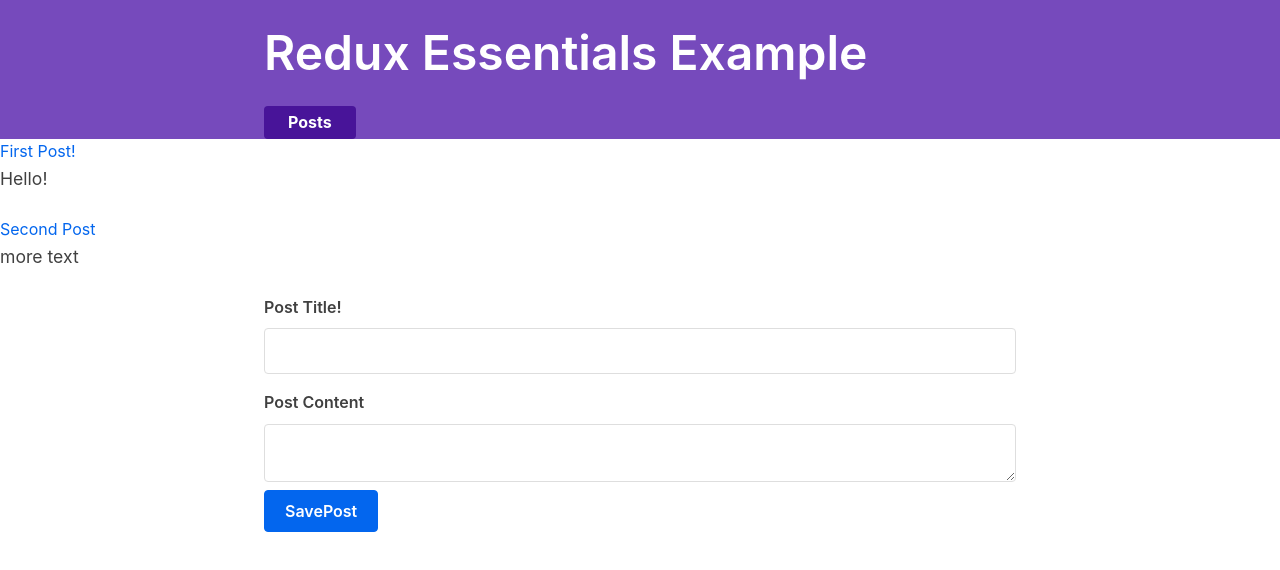
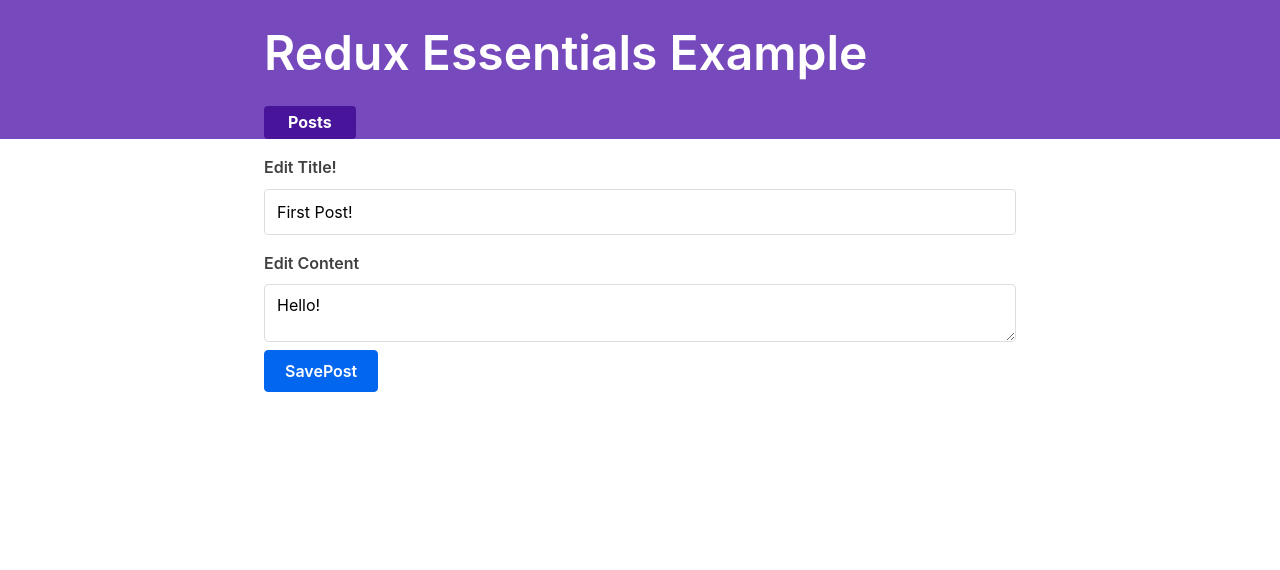
Before and after one commit to eviry-ishikawa/redux-toolkit-tutorial, a React (Create React App) app: page /editPost/1 in a window 1280 px wide. Before the commit this address led to /. Shown: the top 570 px of the page. Built offline with nearby package versions, Linux system fonts and the light colour scheme; what miragejs, txtgen would draw is missing.

Commit message:
edit post

```diff
--- a/src/App.js
+++ b/src/App.js
@@ -8,6 +8,7 @@ import {
 
 import { Navbar } from './app/Navbar'
 import { AddPostForm } from './features/posts/AddPostForm'
+import { EditPostForm } from './features/posts/EditPostForm'
 import { PostList } from './features/posts/PostList'
 import { SinglePostPage } from './features/posts/SinglePostPage'
 
@@ -27,6 +28,7 @@ function App() {
               </React.Fragment>)}
           />
           <Route exact path="/posts/:id" component={SinglePostPage} />
+          <Route exact path="/editPost/:id" component={EditPostForm} />
           <Redirect to="/" />
         </Switch>
 
--- a/src/features/posts/AddPostForm.js
+++ b/src/features/posts/AddPostForm.js
@@ -15,11 +15,7 @@ export  function AddPostForm() {
 
   const onSavePostClicked = () => {
     if(title && content) {
-      dispatch(postAdded({
-        id: nanoid(),
-        title,
-        content
-      }))
+      dispatch(postAdded(title,content))
     }
     setTitle("")
     setContent("")
--- /dev/null
+++ b/src/features/posts/EditPostForm.js
@@ -0,0 +1,57 @@
+import React, { useState } from 'react'
+import { useDispatch, useSelector } from 'react-redux'
+import { postAdded, postUpdate } from './postsSlice'
+import { nanoid } from '@reduxjs/toolkit'
+import { useHistory, useParams } from 'react-router-dom'
+
+
+export  function EditPostForm() {
+  const { id } = useParams()
+  const history = useHistory()
+
+  const post = useSelector(state => state.posts.find((post) => post.id === id))
+
+  const [title, setTitle] = useState(post.title)
+  const [content, setContent] = useState(post.content)
+
+  const dispatch = useDispatch()
+
+  const onTitleChanged = e => setTitle(e.target.value)
+  const onContentChanged = e => setContent(e.target.value)
+
+  const onSavePostClicked = () => {
+    if(title && content) {
+      dispatch(postUpdate({
+        id,
+        title,
+        content
+      }))
+    }
+    history.push(`/posts/${id}`)
+  }
+
+  return (
+    <div>
+      <section>
+        <form>
+          <label>Edit Title!</label>
+          <input
+            type="text"
+            id="editTitle"
+            name="editTitle"
+            value={title}
+            onChange={onTitleChanged}
+          />
+          <label>Edit Content</label>
+          <textarea
+            id="editContent"
+            name="editContent"
+            value={content}
+            onChange={onContentChanged}
+          />
+          <button type="button" onClick={onSavePostClicked}>SavePost</button>
+        </form>
+      </section>
+    </div>
+  )
+}
--- a/src/features/posts/SinglePostPage.js
+++ b/src/features/posts/SinglePostPage.js
@@ -1,6 +1,6 @@
 import React from "react"
 import { useSelector } from "react-redux"
-import { useParams } from "react-router-dom"
+import { Link, useParams } from "react-router-dom"
 
 export const SinglePostPage = () => {
   const { id: postId } = useParams()
@@ -23,6 +23,7 @@ export const SinglePostPage = () => {
       <h2>{post.title}</h2>
       <p>{post.content}</p>
       </article>
+      <Link to={`/editPost/${postId}`}>Edit Post</Link>
     </section>
   )
 }
--- a/src/features/posts/postsSlice.js
+++ b/src/features/posts/postsSlice.js
@@ -1,4 +1,4 @@
-import { createSlice } from "@reduxjs/toolkit"
+import { createSlice, nanoid } from "@reduxjs/toolkit"
 
 const initialState = [
   { id: "1", title: "First Post!", content: "Hello!" },
@@ -9,13 +9,31 @@ const postsSlice = createSlice({
   name: "posts",
   initialState,
   reducers:{
-    postAdded (state, action) {
-      state.push(action.payload)
+    postAdded: {
+      reducer(state, action) {
+        state.push(action.payload)
+      },
+      prepare(title, content){
+        return {
+          payload: {
+            id: nanoid(),
+            title,
+            content
+          }
+        }
+      }
+    },
+    postUpdate(state, action){
+      const { id, title, content } = action.payload
+      const existingPost = state.find((post) => post.id === id)
+      if(existingPost){
+        existingPost.title = title
+        existingPost.content = content
+      }
     }
-
   }
 })
 
-export const { postAdded } = postsSlice.actions
+export const { postAdded, postUpdate } = postsSlice.actions
 
 export default postsSlice.reducer
```
